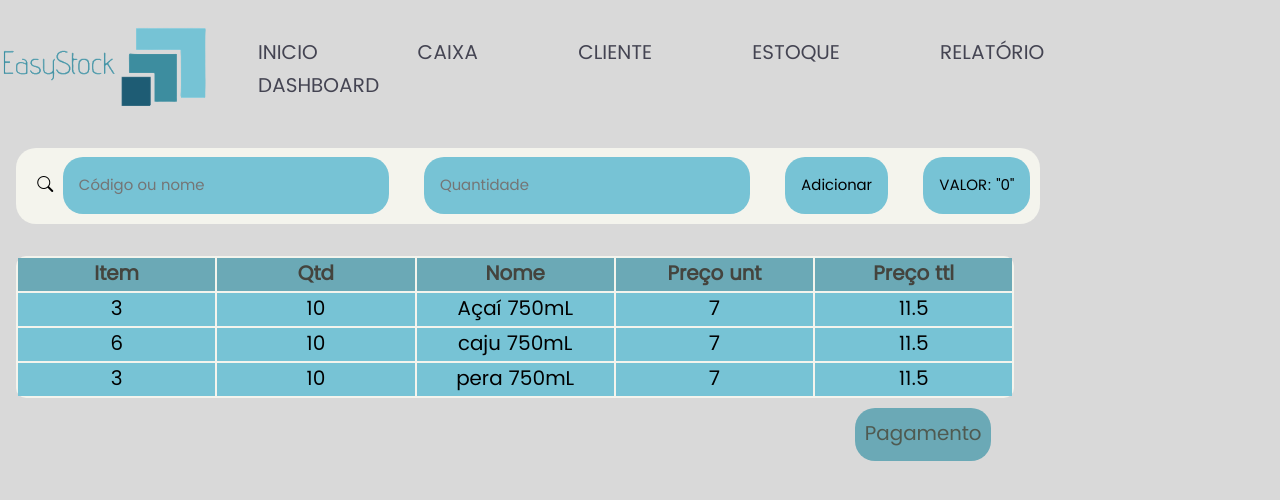
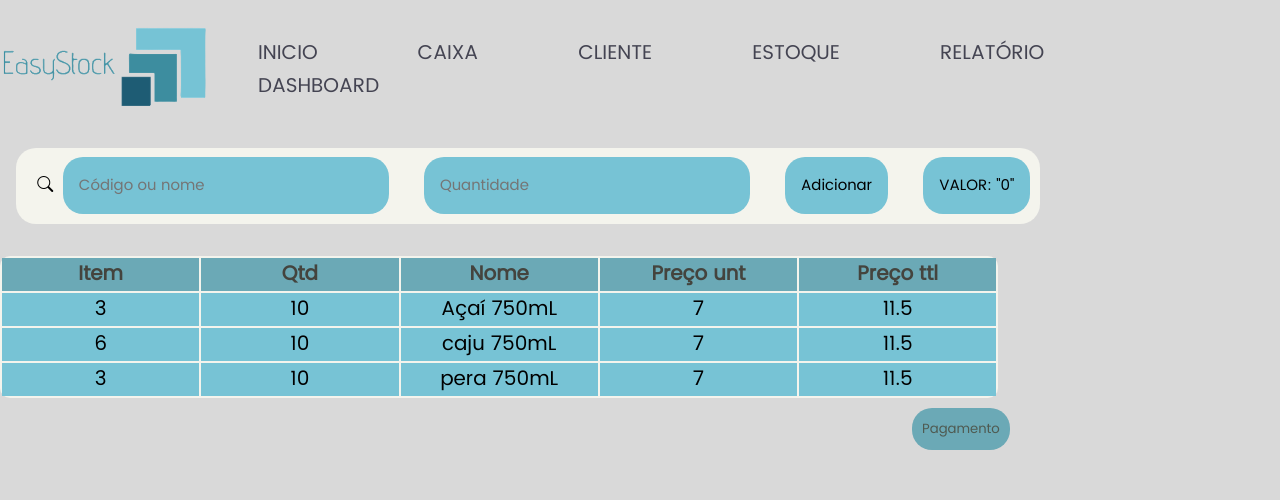
Before and after one commit to mdsreq-fga-unb/2023.1-EasyStock, a React (Vite) app in the folder frontend/: page /caixa in a window 1280 px wide. Shown: the top 500 px of the page. Built offline with nearby package versions, Linux system fonts and the light colour scheme.

Commit message:
removendo margin do estoqueStyled

```diff
--- a/frontend/src/pages/estoque/EstoqueStyled.js
+++ b/frontend/src/pages/estoque/EstoqueStyled.js
@@ -28,7 +28,6 @@ export const Tabela = styled.section`
     table {
         background-color: #f4f4ed;
         margin-top: 2rem;
-        margin-left: 1rem;
         border-radius: 10px;
         width: 78%;
     }
@@ -47,13 +46,25 @@ export const Tabela = styled.section`
         border: none;
         background-color: #6ba9b6;
         border-radius: 20px;
-        font-size: 20px;
-        color: #4F5A51;
-        position: fixed;
+        color: #4f5a51;
         padding: 10px;
         margin: 10px;
-        left: 66%;
+        margin-left: 57rem;
+        //left: auto;
     }
+    /*
+    .botao-principal {
+    cursor: pointer;
+    background-color: #6ba9b6;
+    border-radius: 20px;
+    color: #4F5A51;
+    padding: 10px;
+    margin: 10px;
+    left: 66%;
+}
+
+    */
+
     .botao-principal:hover {
         background-color: #1e5c74;
         font-weight: bolder;
```
